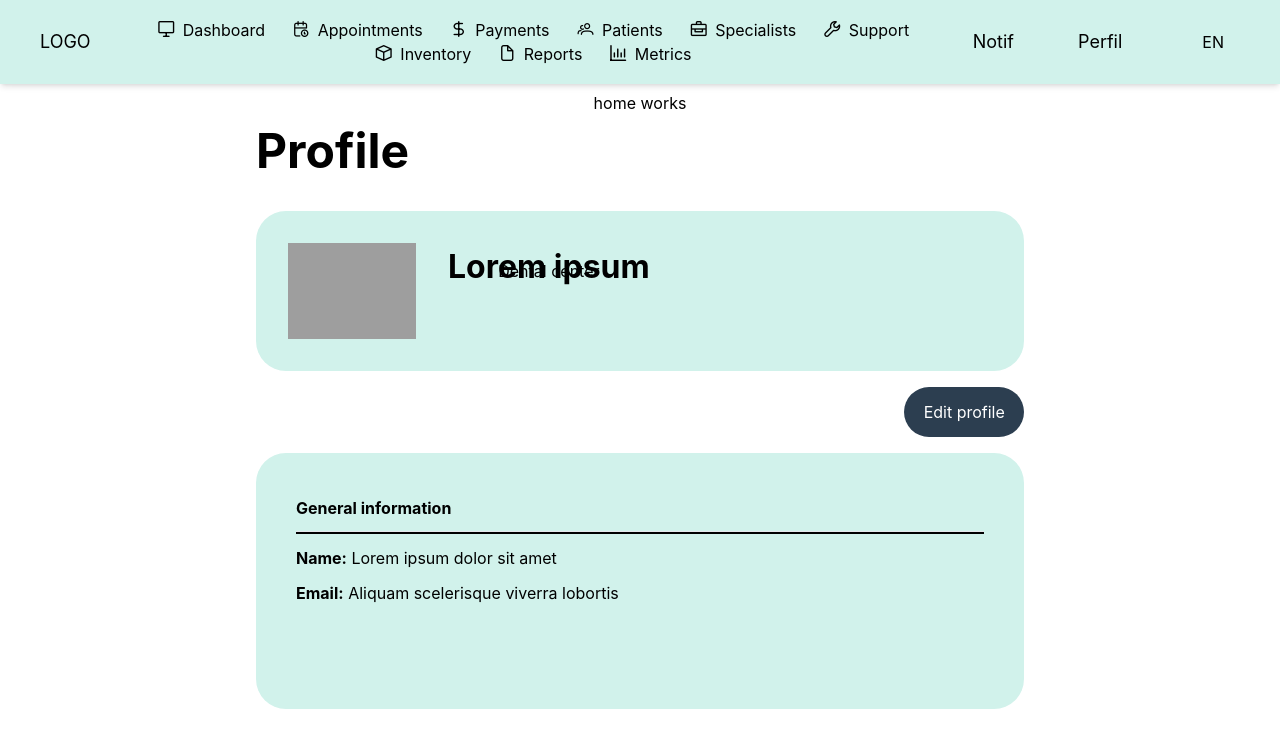
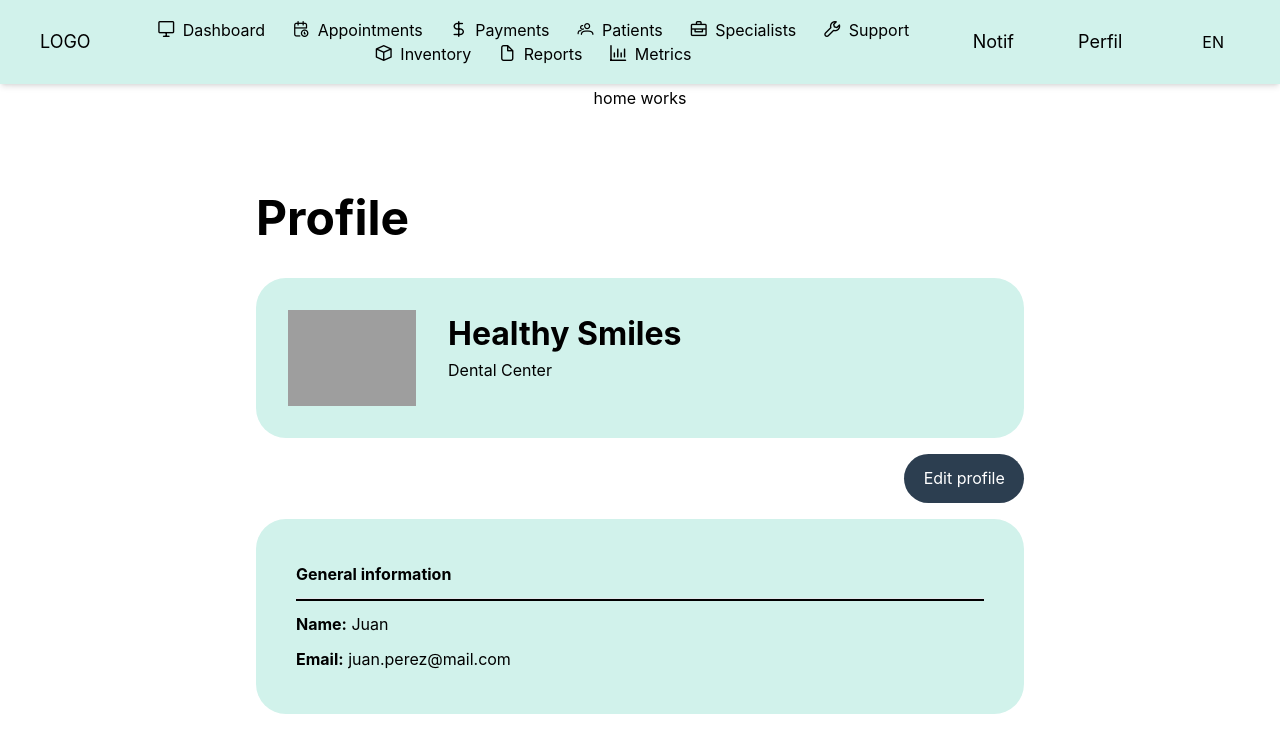
Before and after one commit to TF-AplicacionesWeb/Dentify, a Vue app: page /home/profile in a window 1280 px wide. Shown: the top 752 px of the page. Built offline with nearby package versions, Linux system fonts and the light colour scheme; data requests are answered from the project's data file; grey boxes are pictures that could not be loaded.

Commit message:
update profile component

```diff
--- a/server/db.json
+++ b/server/db.json
@@ -9,7 +9,8 @@
       "email": "juan.perez@mail.com",
       "phone": "555-1234",
       "register_date": "2023-01-15",
-      "trial": true
+      "trial": true,
+      "name_clinic": "Healthy Smiles"
     }
   ],
   "Dentists": [
--- a/src/Dentify/components/Home/Profile/profile-content.component.vue
+++ b/src/Dentify/components/Home/Profile/profile-content.component.vue
@@ -1,13 +1,30 @@
 <script>
+import {AuthenApiService} from "../../../services/authen-api.service.js";
+
 export default {
   name: "profile-content.component",
+  data() {
+    return {
+      users: [],
+      user: null,
+    }
+  },
+  async mounted() {
+    try {
+      const users = await AuthenApiService.getData();
+      this.users = users;
+      this.user = users[0];
+    } catch (error) {
+      console.error("Error fetching users:", error);
+    }
+  }
 }
 </script>
 
 <template>
   <div class="profile-container">
     <div class="title-section-container">
-      <p>Profile</p>
+      <p>{{ $t('Profile.Profile')}}</p>
     </div>
     <div class="header-profile-container">
       <div class="profile-logo-container">
@@ -15,12 +32,12 @@ export default {
                   class="profile-logo" width="128px"></pv-Image>
       </div>
       <div class="dental-clinic-name-container">
-        <p class="name-clinic">Lorem ipsum</p>
-        <p class="dental-clinic">Dental center</p>
+        <p class="name-clinic">{{user?.name_clinic}}</p>
+        <p class="dental-clinic">{{ $t('Profile.DentalCenter')}}</p>
       </div>
     </div>
     <div class="button-edit-profile-container">
-      <pv-button class="button-edit-profile">Edit profile</pv-button>
+      <pv-button class="button-edit-profile">{{ $t('Profile.EditProfile')}}</pv-button>
     </div>
 
 
@@ -57,6 +74,7 @@ export default {
   display: flex;
   justify-content: left;
   margin-bottom: 0.5em;
+  margin-top: 1.5em;
 }
 
 .profile-logo-container {
@@ -78,7 +96,9 @@ export default {
   font-size: 1em;
   margin-bottom: 0.5em;
   padding: 0;
-  transform: translateY(-3em);
+  transform: translateY(-1em);
+  display: flex;
+  justify-content: start;
 }
 
 .button-edit-profile {
--- a/src/Dentify/components/Home/Profile/profile-general-information.component.vue
+++ b/src/Dentify/components/Home/Profile/profile-general-information.component.vue
@@ -1,15 +1,34 @@
 <script>
+import {AuthenApiService} from "../../../services/authen-api.service.js";
+
 export default {
-  name: "profile-general-information.component"
+  name: "profile-general-information.component",
+  data() {
+    return {
+      users: [],
+      user: null,
+    }
+  },
+  created() {
+    this.getData();
+  },
+  methods: {
+    getData() {
+      AuthenApiService.getData().then((users)=>{
+        this.users = users;
+        this.user = users[0];
+      })
+    }
+  }
 }
 </script>
 
 <template>
   <div class="profile-general-information-container">
-    <p><b>General information</b></p>
+    <p><b>{{ $t('Profile.gInformation')}}</b></p>
     <hr class="custom-line">
-    <p><b>Name:</b> Lorem ipsum dolor sit amet</p>
-    <p><b>Email:</b> Aliquam scelerisque viverra lobortis</p>
+    <p><b>{{ $t('Profile.Name')}}:</b> {{user?.name}}</p>
+    <p><b>{{ $t('Profile.Email')}}:</b> {{user?.email}}</p>
   </div>
 </template>
 
@@ -17,7 +36,6 @@ export default {
 .profile-general-information-container {
   background-color: #D1F2EB;
   border-radius: 30px;
-  height: 20vw;
   padding: 2em 2em;
   text-align: left;
   margin-top: 1em;
--- a/src/Dentify/components/Home/Profile/profile-settings.component.vue
+++ b/src/Dentify/components/Home/Profile/profile-settings.component.vue
@@ -6,10 +6,10 @@ export default {
 
 <template>
   <div class="profile-settings-container">
-    <p><b>Settings</b></p>
+    <p><b>{{ $t('Profile.Settings')}}</b></p>
     <hr class="custom-line">
-    <p style="text-decoration: underline;"><b>Edit general information</b></p>
-    <p style="text-decoration: underline;"><b>Change password</b></p>
+    <p style="text-decoration: underline;"><b>{{ $t('Profile.egInformation')}}</b></p>
+    <p style="text-decoration: underline;"><b>{{ $t('Profile.cPassword')}}</b></p>
   </div>
 </template>
 
--- a/src/Dentify/model/User.entity.js
+++ b/src/Dentify/model/User.entity.js
@@ -1,5 +1,5 @@
 export class User {
-    constructor({id, username, password, name, lastname, email, phone, register_date, trial}) {
+    constructor({id, username, password, name, lastname, email, phone, register_date, trial, name_clinic}) {
         this.id = id;
         this.username = username;
         this.password = password;
@@ -9,5 +9,6 @@ export class User {
         this.phone = phone;
         this.register_date = register_date;
         this.trial = trial;
+        this.name_clinic = name_clinic;
     }
 }
--- a/src/locales/en.json
+++ b/src/locales/en.json
@@ -22,5 +22,16 @@
     "SignIn":"Sign In",
     "ToLogin": "Already have an account?",
     "ToRegister": "Don't have an account yet?"
+  },
+  "Profile": {
+    "Profile": "Profile",
+    "DentalCenter": "Dental Center",
+    "EditProfile": "Edit profile",
+    "gInformation": "General information",
+    "Name": "Name",
+    "Email": "Email",
+    "Settings": "Settings",
+    "egInformation": "Edit general information",
+    "cPassword": "Change password"
   }
 }
--- a/src/locales/es.json
+++ b/src/locales/es.json
@@ -22,6 +22,16 @@
     "SignIn": "Registrarse",
     "ToLogin": "¿Ya tienes una cuenta?",
     "ToRegister": "¿Aún no tienes una cuenta?"
+  },
+  "Profile": {
+    "Profile": "Perfil",
+    "DentalCenter": "Centro Dental",
+    "EditProfile": "Editar perfil",
+    "gInformation": "Información general",
+    "Name": "Nombre",
+    "Email": "Correo",
+    "Settings": "Configuración",
+    "egInformation": "Editar información general",
+    "cPassword": "Cambiar contraseña"
   }
-
 }
```
